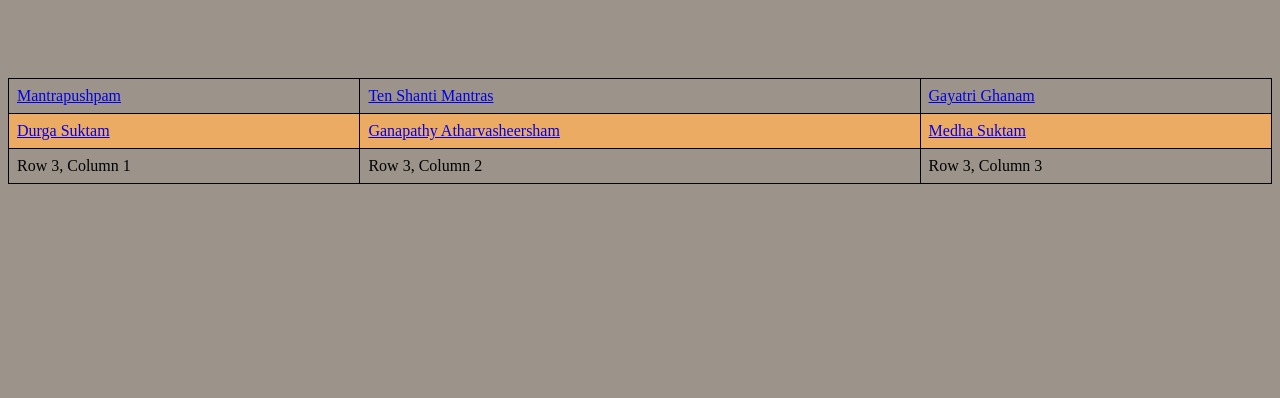
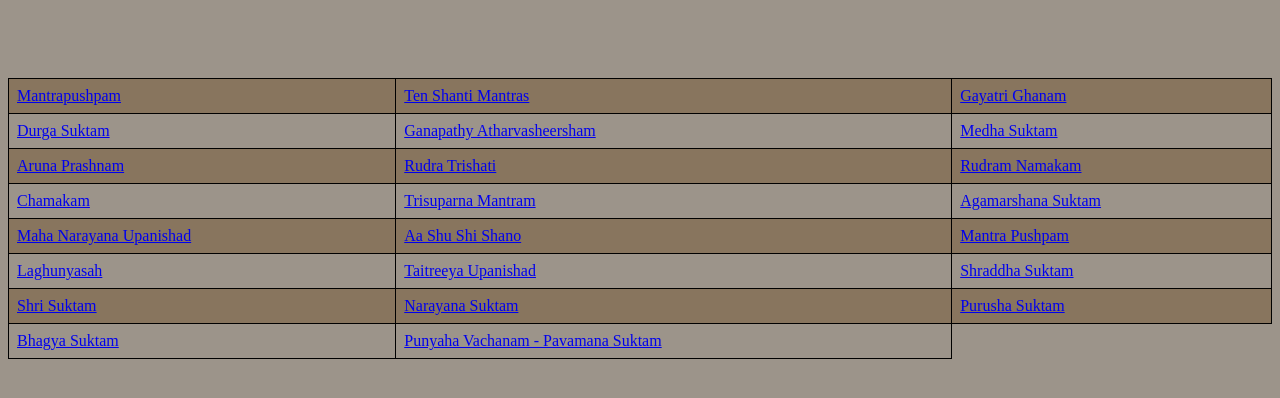
Before and after one commit to CodersFromTheFuture/Shloka-Collection, a plain HTML site: page vedas-&-upanishads.html in a window 1280 px wide. Shown: the part 334-732 px from the top of the page. Drawn offline with Linux system fonts and the light colour scheme.

Commit message:
"Completed the Vedas-&-Upanishads section"

```diff
--- a/vedas-&-upanishads.html
+++ b/vedas-&-upanishads.html
@@ -49,8 +49,8 @@
       border-right: 1px solid rgb(0,0,0);
     }
 
-    tr:nth-child(even) {
-      background-color: #ebab62;
+    tr:nth-child(odd) {
+      background-color: rgb(136, 117, 94);
     }
       </style>
 	<body>
@@ -64,7 +64,7 @@
                     <table>
                         <tr>
                           <td><a target="_blank" rel="noopener" href="https://drive.google.com/file/d/1KkX5Kc_0WI1qWuuHE5LHr2xVzPwpm7TT/view">Mantrapushpam</a></td>
-                          <td><a traget="_blank" rel ="noopener" href ="https://drive.google.com/file/d/1kkdhgGFB6mhuUovbiiJkx_twZRKMa0km/view">Ten Shanti Mantras</a></td>
+                          <td><a traget="_blank" rel="noopener" href="https://drive.google.com/file/d/1kkdhgGFB6mhuUovbiiJkx_twZRKMa0km/view">Ten Shanti Mantras</a></td>
                           <td><a target="_blank" rel="noopener" href="https://drive.google.com/file/d/1sH_unn_tGMS6TyZlA5J_tKwIx4cqJxdo/view">Gayatri Ghanam</a></td>
                         </tr>
                         <tr>
@@ -73,9 +73,33 @@
                           <td><a target="_blank" rel="noopener" href="https://drive.google.com/file/d/127HXPxnuQQ3RN4ggW3mJkRBKqD-DG2dF/view">Medha Suktam</a></td>
                         </tr>
                         <tr>
-                          <td>Row 3, Column 1</td>
-                          <td>Row 3, Column 2</td>
-                          <td>Row 3, Column 3</td>
+                          <td><a target="_blank" rel="noopener" href="https://drive.google.com/file/d/1AW_BFzLHiMGqqWbaDAnI4lEkpOKZ-xr4/view">Aruna Prashnam</a></td>
+                          <td><a target="_blank" rel="noopener" href="https://drive.google.com/file/d/1YcZjuE3nixrejhyFfbxbPSoBBuFh4pEQ/view">Rudra Trishati</a></td>
+                          <td><a target="_blank" rel="noopener" href="https://drive.google.com/file/d/1h4JotzEZW731yWscNyf2scqmgcIbJPRz/view">Rudram Namakam</a></td>
+                        </tr>
+                        <tr>
+                          <td><a target="_blank" rel="noopener" href="https://drive.google.com/file/d/1ibUK-LipxZscVMZ-zbRJ0zt79KYf99UN/view">Chamakam</a></td>
+                          <td><a target="_blank" rel="noopener" href="https://drive.google.com/file/d/1s9jrjePBrwjiEmVoG9FviV5Lop7inIUW/view">Trisuparna Mantram</a></td>
+                          <td><a target="_blank" rel="noopener" href="https://drive.google.com/file/d/1YQ7OmU8oycT4WtBR0z6YIJxEqeSw98Mb/view">Agamarshana Suktam</a></td>
+                        </tr>
+                        <tr>
+                          <td><a target="_blank" rel="noopener" href="https://drive.google.com/file/d/1utZgR7qb-NGdNB_Snwn-FrMTQewf2QCU/view">Maha Narayana Upanishad</a></td>
+                          <td><a target="_blank" rel="noopener" href="https://drive.google.com/file/d/1Gil4DSUyLcLTnymH_70PrycSJHxMU8op/view">Aa Shu Shi Shano</a></td>
+                          <td><a target="_blank" rel="noopener" href="https://drive.google.com/file/d/1qaPQiwOuS5tISPL-jazeD_xJs7I4SbIr/view">Mantra Pushpam</a></td>
+                        </tr>
+                        <tr>
+                          <td><a target="_blank" rel="noopener" href="https://drive.google.com/file/d/1WDv9uFadFZz4aZm0Vq2PbfKfmOnMswgf/view">Laghunyasah</a></td>
+                          <td><a target="_blank" rel="noopener" href="https://drive.google.com/file/d/11sq_-9xOORTe2UMsrwjzmyTr96ehR-ac/view">Taitreeya Upanishad</a></td>
+                          <td><a target="_blank" rel="noopener" href="https://drive.google.com/file/d/12N8dOjcmVm3mfJPzn53J7UlNuRBreTxW/view">Shraddha Suktam</a></td>
+                        </tr>
+                        <tr>
+                          <td><a target="_blank" rel="noopener" href="https://drive.google.com/file/d/1KYD4b7y44noX7QUSE-9bSIh7_RrS3NgX/view">Shri Suktam</a></td>
+                          <td><a target="_blank" rel="noopener" href="https://drive.google.com/file/d/1mTxhCHuKkiCZv7KrKTnMWbvxhrL63szr/view">Narayana Suktam</a></td>
+                          <td><a target="_blank" rel="noopener" href="https://drive.google.com/file/d/1GblLcu_zOECuQrqIfxBxHHSSeBIIsPGf/view">Purusha Suktam</a></td>
+                        </tr>
+                        <tr>
+                          <td><a target="_blank" rel="noopener" href="https://drive.google.com/file/d/1LaDHVGA5Nwc_l3Gy6VAWnydh2BM1n4Xz/view">Bhagya Suktam</a></td>
+                          <td><a target="_blank" rel="noopener" href="https://drive.google.com/file/d/1IHQKYHIjaH_IStwAq8KHC6m_ujIzGcvm/view">Punyaha Vachanam - Pavamana Suktam</a></td>
                         </tr>
                       </table>
                 </hgroup>
```
